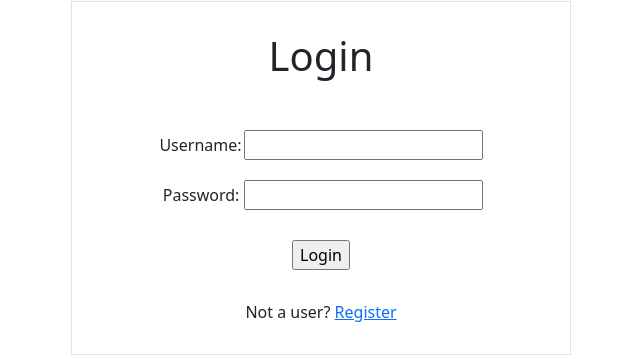
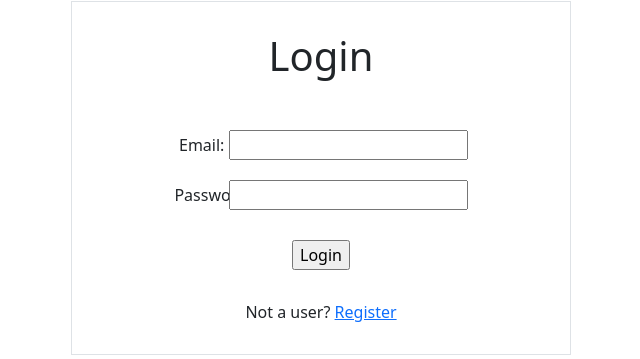
Before and after one commit to Code-Crusaders-00/CareerPath-Pro, a Node server app: page /login in a window 1280 px wide. Shown: the part 149-508 px from the top of the page, without its empty margins (319-959 px from the left). Run offline with Node 20, Linux system fonts and the light colour scheme.

Commit message:
Username removed from login(replaced with email)  and register

```diff
--- a/Project Code/views/pages/login.ejs
+++ b/Project Code/views/pages/login.ejs
@@ -5,7 +5,7 @@
     <style>
         label {
             display: inline-block;
-            width: 80px;
+            width: 50px;
             text-align: right;
         }
     </style>
@@ -14,12 +14,12 @@
         <h1 style="margin-top:30px">Login</h1>
         <form action="/login" method="POST" style="margin-top:50px">
             <div style="margin-bottom:20px">
-                <label for="name">Username: </label>
-                <input required type="text" id="username" name="username" />
+                <label for="email">Email: </label>
+                <input required type="email" id="email" name="email" />
             </div>
             <div>
                 <label for="password">Password: </label>
-                <input required type="text" id="password" name="password" />
+                <input required type="Password" id="password" name="password" />
             </div>
             <input style="margin-top:30px; margin-bottom: 30px;" type="submit" value="Login" />
             <div style="margin-bottom:30px;">
```
Also changed, not shown: Project Code/views/pages/register.ejs (+2 -6 lines).
